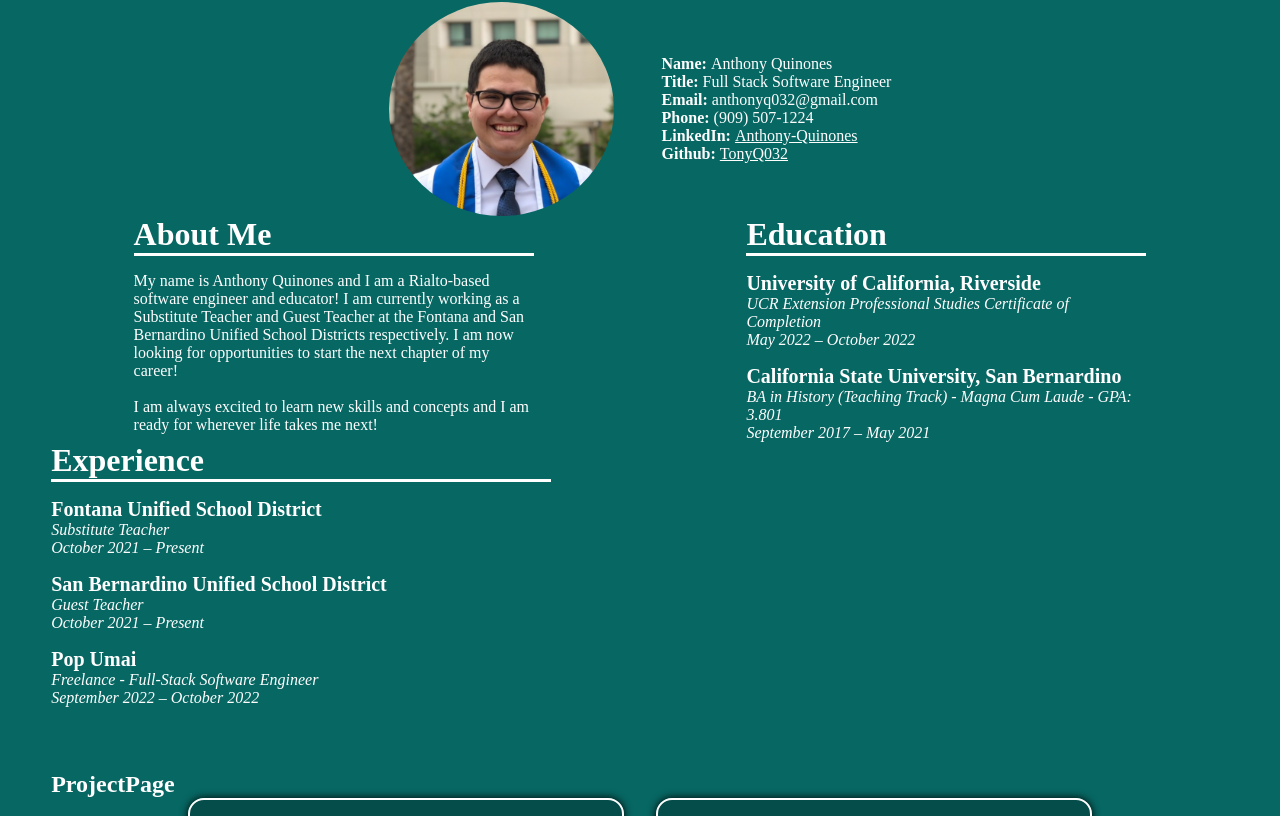
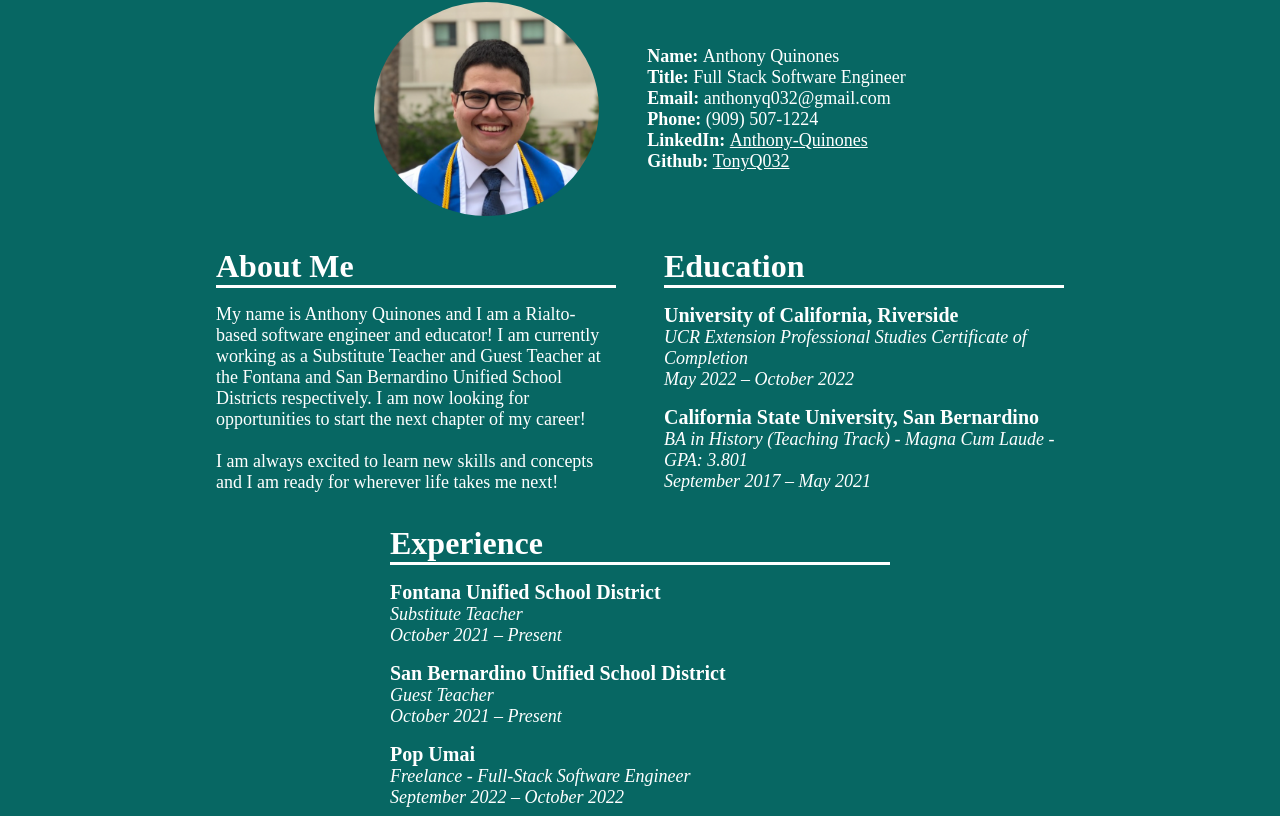
Before and after one commit to TonyQ032/react-portfolio, a React (Create React App) app: page / in a window 1280 px wide. Shown: the part 436-1252 px from the top of the page. Built offline with nearby package versions, Linux system fonts and the light colour scheme.

Commit message:
Minor css changes to layout

```diff
--- a/src/App.css
+++ b/src/App.css
@@ -14,10 +14,27 @@ main {
   color: white;
 }
 
+p {
+  font-size: 18px;
+}
+
 .bold {
   font-weight: bold;
 }
 
 .section-container {
   padding: 2rem 4vw;
+  display: flex;
+  align-items: center;
+  justify-content: center;
+  flex-direction: column;
+  gap: 2rem;
 }
+
+.container-title {
+  font-size: 2rem;
+  border-bottom: 3px solid white;
+  text-align: center;
+  margin: 0 4vw 2rem;
+  padding: .5rem;
+}
--- a/src/components/ProjectPage.jsx
+++ b/src/components/ProjectPage.jsx
@@ -13,7 +13,7 @@ import codingQuiz from "../assets/project-img/coding-quiz.png";
 function ProjectPage() {
   return (
     <section className="section-container">
-      <h2>ProjectPage</h2>
+      <h2 className="container-title">Projects</h2>
       <div className="project-container">
         <Project
           title="Tony's Tech Blog"
--- a/src/styles/header.css
+++ b/src/styles/header.css
@@ -3,6 +3,10 @@ header {
   display: flex;
   align-items: center;
   justify-content: space-between;
+  position: fixed;
+  width: 100%;
+  z-index: 4;
+  top: 0;
 }
 
 .nav-branding {
@@ -20,6 +24,7 @@ header {
   background-repeat: no-repeat;
   width: 100%;
   background-size: cover;
+  margin-top: 70px;
 }
 
 .text-container {
@@ -36,3 +41,9 @@ h1 {
   font-size: 4rem;
   text-align: center;
 }
+
+@media (max-width: 300px) {
+  .nav-branding {
+    font-size: 1.5rem;
+  }
+}
--- a/src/styles/project.css
+++ b/src/styles/project.css
@@ -33,3 +33,19 @@
   border: 1px solid black;
   cursor: pointer;
 }
+
+/* Mobile */
+@media (max-width: 768px) {
+  .project-img {
+    width: 300px;
+    height: 200px;
+  }
+}
+
+/* Galaxy Fold */
+@media (max-width: 300px) {
+  .project-img {
+    width: 230px;
+    height: 175px;
+  }
+}
```
